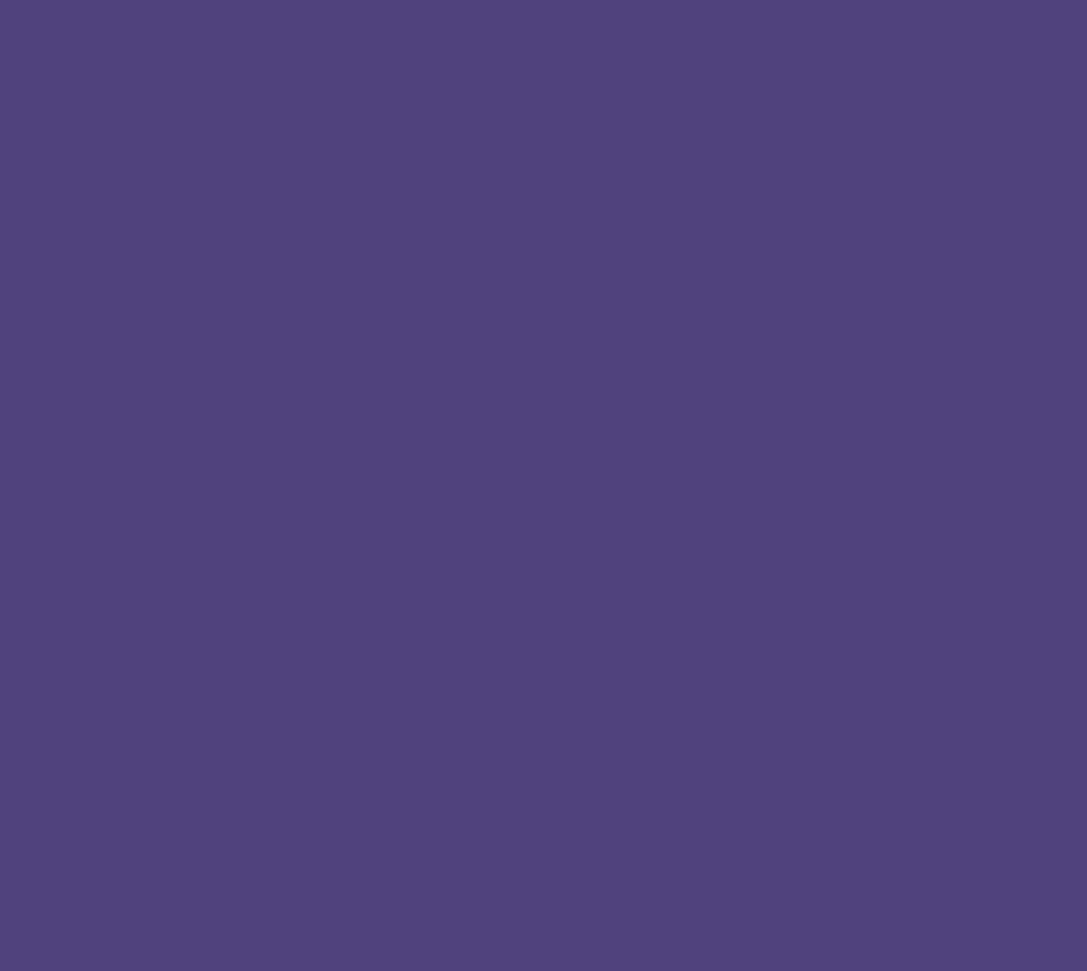
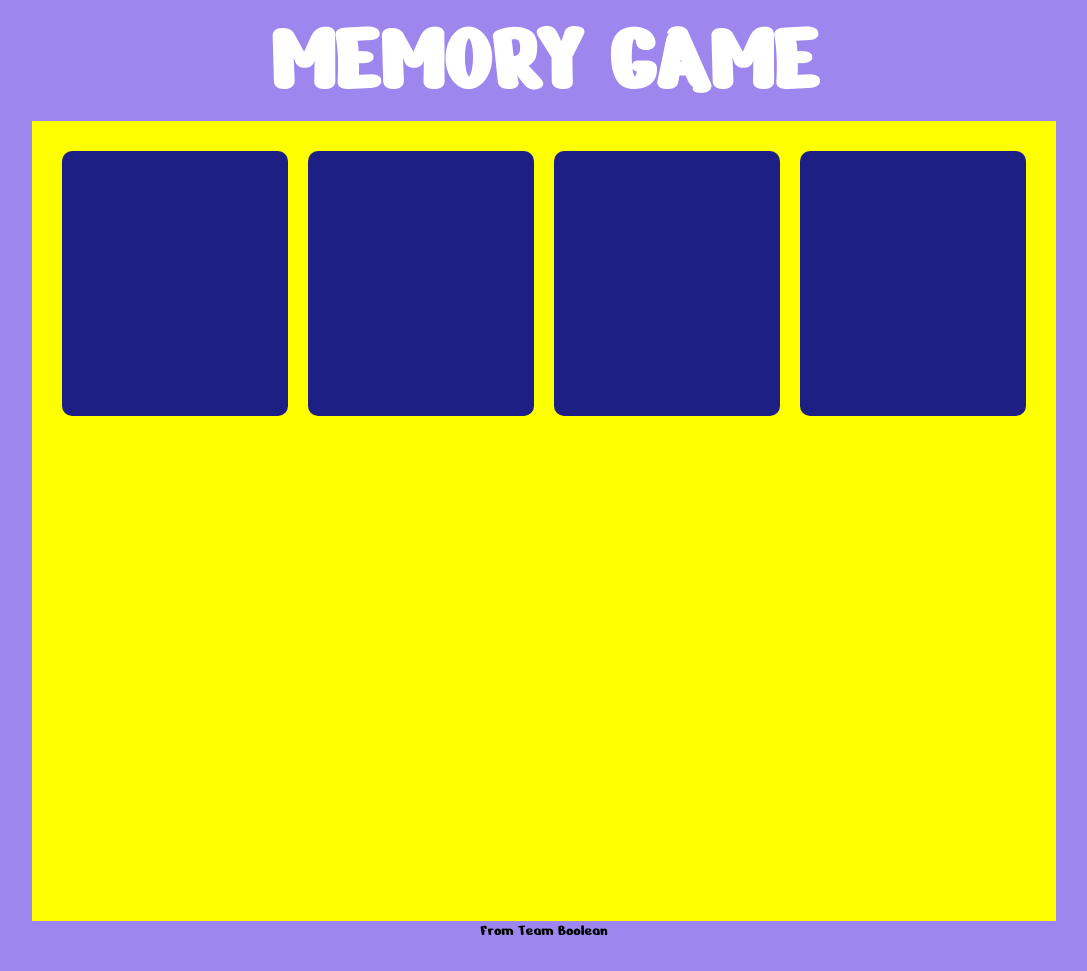
Before and after one commit to danibr1/html-css-memory, a plain HTML site: page index.html in a window 1280 px wide. Shown: the whole page, without its empty margins (96-1183 px from the left). Before the commit the page ends 800 px from the top, so only its background shows below. Drawn offline with Linux system fonts and the light colour scheme.

Commit message:
table+1rowcards

```diff
--- a/css/main.css
+++ b/css/main.css
@@ -7,7 +7,7 @@
 
 body{
     font-family: 'Nerko One', cursive;
-    background-color: #50437d;
+    background-color: #9d87ee;
 }
 
 h1{
@@ -15,3 +15,54 @@ h1{
 }
 
 /* UTILITIES */
+
+
+
+
+
+/* CONTAINER */
+.container{
+    width: 80%;
+    max-width: 100%;
+    margin:0 auto;
+}
+
+
+/* HEADER */
+header h1{
+    color: white;
+    text-align: center;
+    font-size: 100px;
+}
+
+/* ---MAIN--- */
+/* GAME TABLE */
+
+.game-table{
+    display: flex;
+    justify-content: center;
+    width: 100%;
+    height: 800px;
+    list-style: none;
+    background-color: yellow;
+    padding: 20px;
+}
+
+
+.card{
+    width:230px;
+    height: 265px;
+    background-color: rgb(30, 31, 133);
+    border-radius: 10px;
+    margin: 10px;
+
+}
+
+
+/* FOOTER */
+footer{
+    width: 100%;
+    height: 50px;
+    color: black;
+    text-align: center;
+}
--- a/index.html
+++ b/index.html
@@ -15,32 +15,31 @@
 </head>
 
 <body>
-
     <!-- PAGE CONTAINER -->
     <div class="container">
 
         <!-- HEADER -->
-        <header></header>
+        <header>
+            <h1>MEMORY GAME</h1>
+        </header>
 
         <!-- MAIN -->
+        <div class="game-table">
+
+            <div class="card"></div>
+            <div class="card"></div>
+            <div class="card"></div>
+            <div class="card"></div>
 
 
 
 
+        </div>
 
-
+        <!-- FOOTER -->
+        <footer>
+            <div class="footer">From Team Boolean</div>
+        </footer>
     </div>
-
-
-
-
-
-
-
-
-
-
-
-
 </body>
 </html>
```
